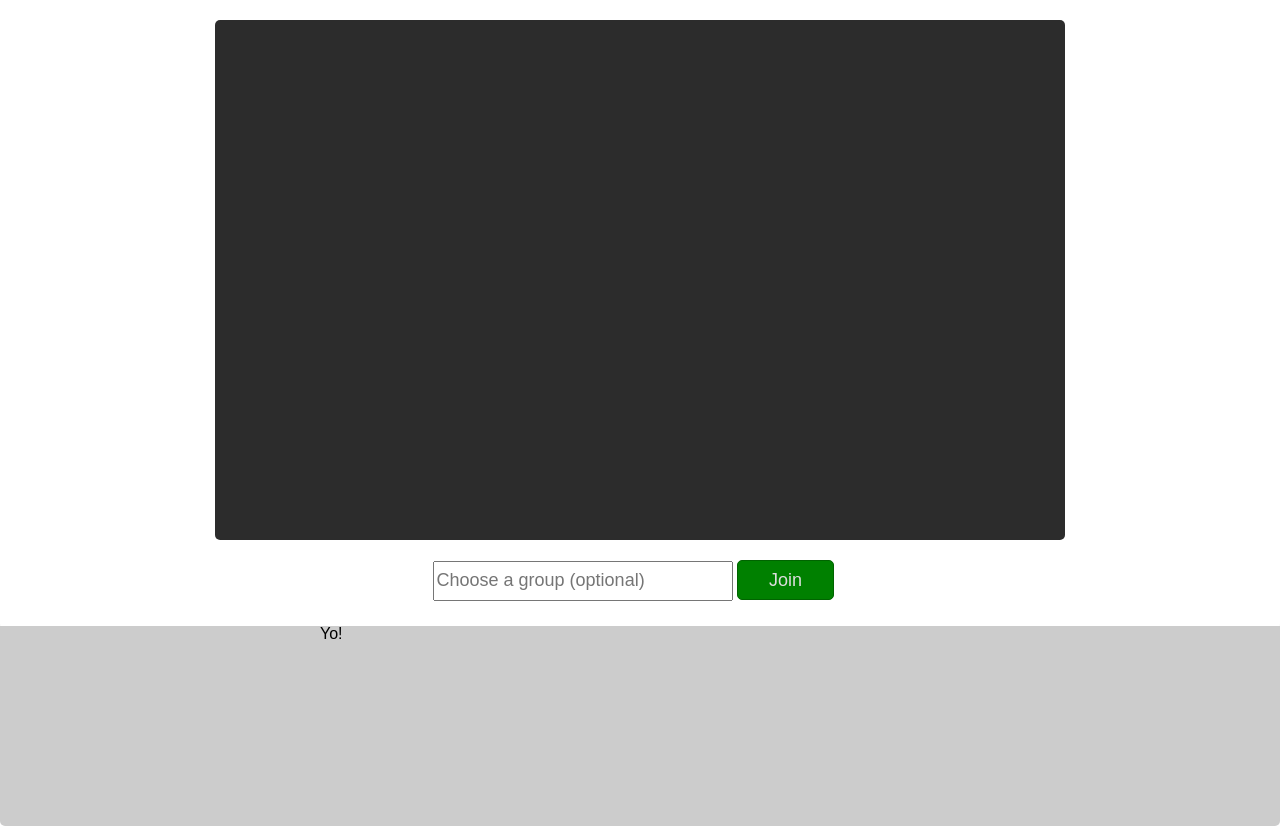
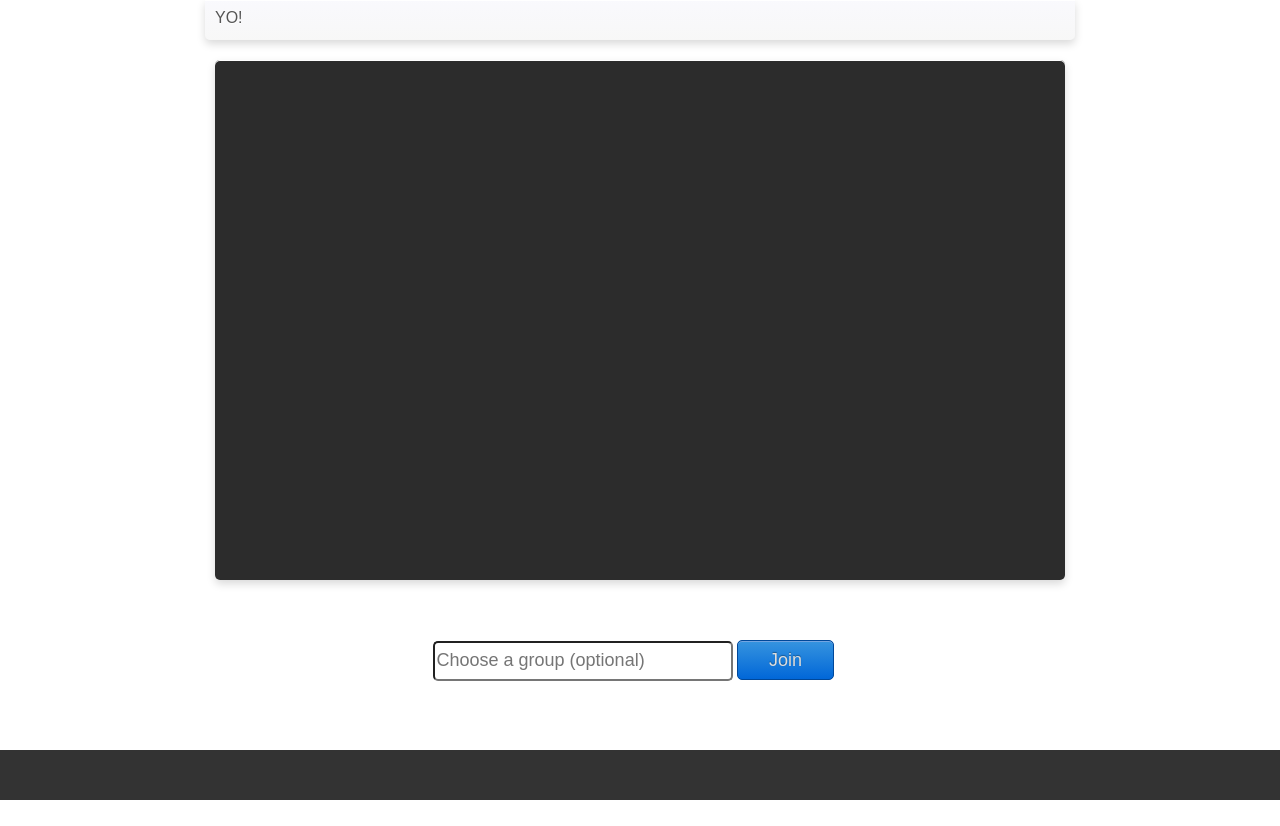
Before and after one commit to haosu/CollabSynth, a plain HTML site: page index.html in a window 1280 px wide. After the commit the page ends 800 px from the top, so only its background shows below. Drawn offline with nearby package versions, Linux system fonts and the light colour scheme.

Commit message:
more styling, fixed adding user specified board bug

```diff
--- a/client-board.js
+++ b/client-board.js
@@ -20,7 +20,7 @@ function MusicBoard() {
 	var template;
 	var container;
 
-	this.init = function() {
+	this.init = function(boardId) {
 		_.bindAll(this)
 
 		this.currentColumn = -1;
@@ -32,6 +32,7 @@ function MusicBoard() {
 
     this.container = $("<div class='board_inner'>").html(this.template());
 
+    this.boardId = boardId;
     this.since = 0;
 	};
 
@@ -103,7 +104,7 @@ function MusicBoard() {
 		*/
 	};
 
-	this.join = function(boardId) {
+	this.join = function() {
 		$.ajax({
 			cache : false,
 			type : "GET",
@@ -162,7 +163,7 @@ function MusicBoard() {
 		this.boardId = data.boardId;
 		this.populateBoard(data.changes);
 
-		$("#boardId").html(data.boardId);
+		this.container.find(".board_id").html(data.boardId);
 
 		setInterval(
 			this.play,
--- a/client.js
+++ b/client.js
@@ -4,8 +4,8 @@ var audioUrls = [];
 
 $().ready(function(){
 
-	$("#joinButton").click(function(){
-	boardId = $("#signInBox input").val();
+	$("#join_button").click(function(){
+	boardId = $("#signin_box input").val();
 	init(boardId);
 		//join(boardId);
 		//$("#signInBox").remove();
@@ -16,8 +16,8 @@ $().ready(function(){
 
 function init(boardId) {
 	musicBoard = new MusicBoard();
-	musicBoard.init();
-	musicBoard.join(boardId)
+	musicBoard.init(boardId);
+	musicBoard.join()
 	$(".board_container").append(musicBoard.container);
 	musicBoard.draw();
 
@@ -31,85 +31,3 @@ function loadAudio() {
 
 	}
 }
-/*
-function join(boardId) {
-	$.ajax({
-		cache : false,
-		type : "GET",
-		dataType : "json",
-		url : "/join",
-		data : {groupId : boardId},
-		error : function () {
-			console.log('error');
-		},
-		success : function(data) {
-			USERID = data.userId;
-			musicBoard.boardId = data.boardId;
-			musicBoard.populateBoard(data.changes);
-			$("#boardId").html(data.boardId);
-
-			setInterval(function(){musicBoard.play(musicBoard)}, 250);
-
-			update();
-		}
-	});
-};
-
-
-// move this in to the client-board.js
-function update() {
-	$.ajax({
-		cache : false,
-		type : "GET",
-		url : "/data",
-		dataType : "json",
-		data : {userId : USERID, since : SINCE},
-		error : function(data) {
-			console.log(data);
-			//transmission_errors += 1;
-			//don't flood the servers on error, wait 10 seconds before retrying
-			setTimeout(update, 10*1000);
-		},
-		success : function(data) {
-			SINCE = (new Date()).getTime()
-			transmission_errors = 0;
-
-			musicBoard.populateBoard(data.changes);
-
-			update();
-		}
-	});
-};
-
-function switchGroup(groupId) {
-	$.ajax({
-		cache : false,
-		type : "GET",
-		url : "/switchGroup",
-		dataType : "json",
-		data : {userId : USERID, groupId : groupId, since : SINCE},
-		error : function(data) {
-		},
-		success : function(data) {
-		}
-	});
-}
-
-
-// send data to server
-function changeBoard(space) {
-	$.ajax({
-		cache : false,
-		type : "GET",
-		url: "/send",
-		dataType: "json",
-		data: {userId : USERID, space : space},
-		error: function(data) {
-			console.log(data.responseText);
-		},
-		success: function(data) {
-
-		}
-	});
-};
-*/
--- a/index.html
+++ b/index.html
@@ -12,31 +12,35 @@
 
 <body>
 
-
-	<div class="container">
-		<div id="boardId"></div>
-		<div class="board_container inner">
+	<div class="container header">
+		<div class="inner shadow">
+			<div>
+				YO!
+			</div>
+			<div>
+			</div>
 		</div>
 	</div>
 
 	<div class="container">
-		<div id="signInBox" class="signin_container">
-			<input id="groupName" type="text" name="groupName" placeholder="Choose a group (optional)"/>
-			<div id="joinButton">Join</div>
+		<div class="board_container inner shadow rounded">
 		</div>
 	</div>
 
-	<div class="container footer">
-		<div class="inner">
-			Yo!
+	<div class="container">
+		<div id="signin_box" class="signin_container">
+			<input id="group_name" class="rounded" type="text" placeholder="Choose a group (optional)"/>
+			<div id="join_button" class="blue_button rounded">Join</div>
 		</div>
 	</div>
 
+	<script id="board-template" type="text/x-handlebars-template">
+		<div class="board_info">
+			<div class="board_id">
+		  </div>
+		</div>
 
-	<script id="board-template" type="text/x-handlebars-template">
 	  <div class="board">
-	  </div>
-	  <div class="boardId">
 	  </div>
 	</script>
 
--- a/server.js
+++ b/server.js
@@ -250,7 +250,6 @@ fu.get("/send", function(req, res) {
 	res.simpleJSON(200, { });
 });
 
-
 // LOL THIS IS SO BAD! MAKE THESE FUNCTIONS MODULAR
 // next, previous, or id
 fu.get("/switchGroup", function(req, res){
--- a/style.css
+++ b/style.css
@@ -1,15 +1,16 @@
 body {
 	background-color : white;
 	font-family : sans-serif;
+	border-bottom : 50px solid #333;
 }
 
 div {
-	border-radius : 5px;
-	-moz-border-radius : 5px;
+
 }
 
 .footer {
-	bottom : 0;
+	position:absolute;
+  bottom:0;
 	margin-top: 20px;
 	border-top: 5px solid white;
 	background-color:#ccc;
@@ -19,7 +20,34 @@ div {
 
 .container {
 	width : 100%;
-	margin-top : 20px;
+	margin-top : 60px;
+}
+
+.container.header {
+	position : fixed;
+	top : 0;
+	left : 0;
+	margin-top: 0px;
+}
+
+.container.header .inner {
+	width : 850px;
+	background: linear-gradient(rgba(224, 224, 244, 0.18), rgba(212, 212, 212, 0.18));
+	background: -webkit-gradient(linear, 50% 0%, 50% 100%, color-stop(0%, rgba(224, 224, 244, 0.18)), color-stop(100%, rgba(212, 212, 212, 0.18)));
+	background: -webkit-linear-gradient(rgba(224, 224, 244, 0.18), rgba(212, 212, 212, 0.18));
+	background: -moz-linear-gradient(rgba(224, 224, 244, 0.18), rgba(212, 212, 212, 0.18));
+	background: -o-linear-gradient(rgba(224, 224, 244, 0.18), rgba(212, 212, 212, 0.18));
+	background: -ms-linear-gradient(rgba(224, 224, 244, 0.18), rgba(212, 212, 212, 0.18));
+	background: linear-gradient(rgba(224, 224, 244, 0.18), rgba(212, 212, 212, 0.18));
+	color: #555;
+	text-shadow: white 0 1px 0;
+	border-bottom-right-radius : 5px;
+	-moz-border-radius-bottomright : 5px;
+	border-bottom-left-radius	: 5px;
+	-moz-border-radius-bottomleft : 5px;
+
+	padding : 10px;
+	height : 20px;
 }
 
 .container .inner {
@@ -30,16 +58,19 @@ div {
 .container .board_container {
 	width : 850px;
 	margin : auto;
-	height : 420px;
+	height : 520px;
 	background-color : #2c2c2c;
-	padding-top : 100px;
 }
 
 .container .board_container .board_inner {
 	width : 805px;
 	margin : auto;
 	height : 400px;
+	padding-top : 50px;
+}
 
+.container .board_container .board_info {
+	height:50px;
 }
 
 .signin_container {
@@ -48,24 +79,68 @@ div {
 	margin-top : 20px;
 }
 
-#signInBox {
+#signin_box {
 	width : 415px;
 	color : #ddd;
 }
 
-#signInBox #groupName {
+#signin_box #group_name {
 	width : 300px;
 	font-size : 18px;
 	display : inline-block;
 	height : 40px;
 }
 
-#signInBox #joinButton {
-	border : 1px solid darkgreen;
+#signin_box #join_button {
 	font-size : 18px;
 	text-align : center;
-	background-color: green;
 	display : inline-block;
 	width : 75px;
 	padding : 10px;
 }
+
+.rounded {
+	border-radius : 5px;
+	-moz-border-radius : 5px;
+}
+
+.shadow {
+	box-shadow: rgba(0,0,0,0.15) 0px 4px 8px,#fff 0px 1px 0px inset;
+}
+
+.blue_button {
+	text-shadow: rgba(0, 0, 0, 0.33) 0px -1px 1px;
+	background-image: -webkit-gradient(linear, 50% 0%, 50% 100%, color-stop(0%, #3694df), color-stop(100%, #0167d8));
+	background-image: -webkit-linear-gradient(#3694df, #0167d8);
+	background-image: -moz-linear-gradient(#3694df, #0167d8);
+	background-image: -o-linear-gradient(#3694df, #0167d8);
+	background-image: -ms-linear-gradient(#3694df, #0167d8);
+	background-image: linear-gradient(#3694df, #0167d8);
+	background-color: #0167D8;
+	background-position: 0 0;
+	-moz-box-shadow: #73a5e2 0px 1px 0px inset;
+	-webkit-box-shadow: #73a5e2 0px 1px 0px inset;
+	-o-box-shadow: #73a5e2 0px 1px 0px inset;
+	box-shadow: #73a5e2 0px 1px 0px inset;
+	border: 1px solid #00489A;
+}
+
+.grey_button {
+	background: linear-gradient(rgba(224, 224, 244, 0.18), rgba(212, 212, 212, 0.18));
+	background: -webkit-gradient(linear, 50% 0%, 50% 100%, color-stop(0%, rgba(224, 224, 244, 0.18)), color-stop(100%, rgba(212, 212, 212, 0.18)));
+	background: -webkit-linear-gradient(rgba(224, 224, 244, 0.18), rgba(212, 212, 212, 0.18));
+	background: -moz-linear-gradient(rgba(224, 224, 244, 0.18), rgba(212, 212, 212, 0.18));
+	background: -o-linear-gradient(rgba(224, 224, 244, 0.18), rgba(212, 212, 212, 0.18));
+	background: -ms-linear-gradient(rgba(224, 224, 244, 0.18), rgba(212, 212, 212, 0.18));
+	background: linear-gradient(rgba(224, 224, 244, 0.18), rgba(212, 212, 212, 0.18));
+	-moz-box-shadow: white 0 1px 0 inset;
+	-webkit-box-shadow: white 0 1px 0 inset;
+	-o-box-shadow: white 0 1px 0 inset;
+	box-shadow: white 0 1px 0 inset;
+	border: 1px solid rgba(0, 0, 0, 0.25);
+	color: #555;
+	text-shadow: white 0 1px 0;
+	text-shadow: 0px 1px 1px #111;
+	text-align: center;
+	cursor: pointer;
+}
```
